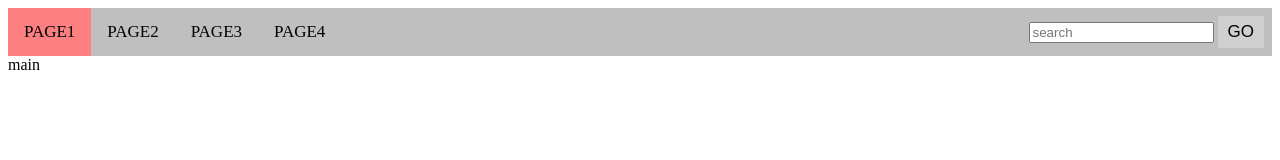
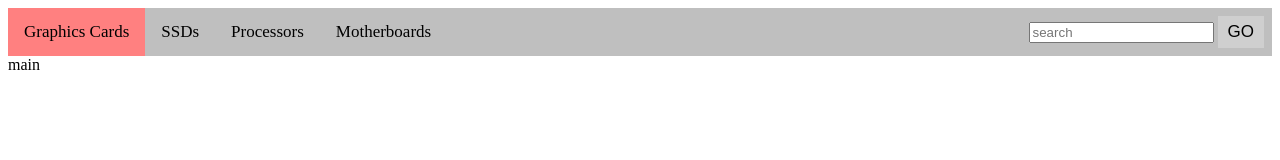
Before and after one commit to canick33/HTML_ATCS, a plain HTML site: page HTMLProject/public/main.html in a window 1280 px wide. Drawn offline with Linux system fonts and the light colour scheme.

Commit message:
tab names

```diff
--- a/HTMLProject/public/main.html
+++ b/HTMLProject/public/main.html
@@ -75,6 +75,7 @@
 
 			.search-form button:hover{
 			cursor:pointer;
+			background-color: #DFDFDF;
 			}
 
 			.selected{
@@ -105,10 +106,10 @@
 
 		</style>
 		<div class=topnav>
-			<a class=selected href="">PAGE1</a>
-			<a href="page2.html">PAGE2</a>
-			<a href="">PAGE3</a>
-			<a href="">PAGE4</a>
+			<a class=selected href="">Graphics Cards</a>
+			<a href="">SSDs</a>
+			<a href="">Processors</a>
+			<a href="">Motherboards</a>
 			<form class=search-form>
 					<input type=text id=search-text oninput="updateSearchSuggestions(this.value)" onfocus="updateSearchSuggestions(this.value)" placeholder="search">
 					<button onclick="">
```
